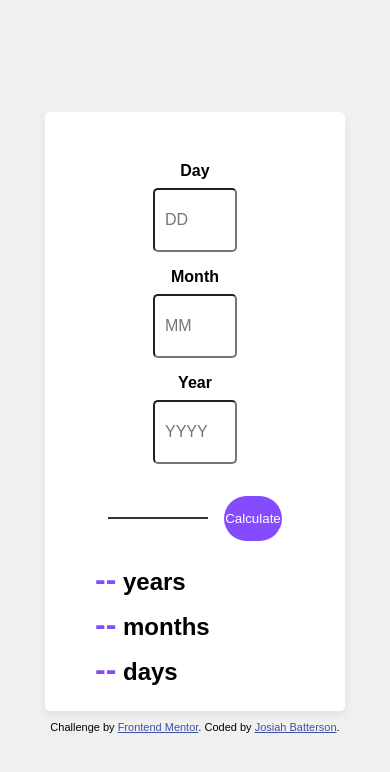
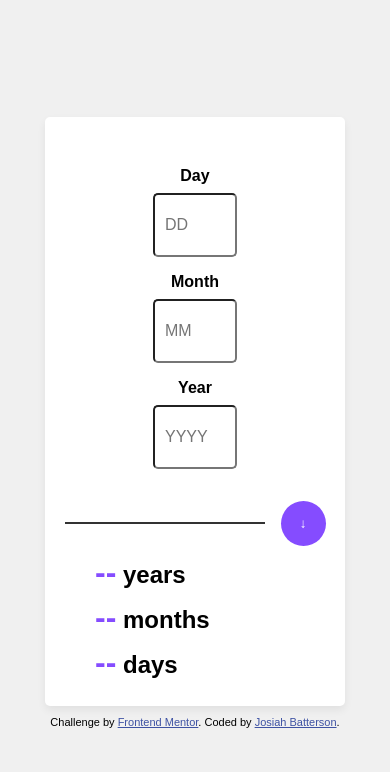
Before and after one commit to SiahBatterson/frontend-junior-project, a plain HTML site: page index.html in a window 390 px wide. Drawn offline with Linux system fonts and the light colour scheme.

Commit message:
finished line styling and added in the final touches

```diff
--- a/index.html
+++ b/index.html
@@ -45,7 +45,7 @@
         </div>
         <div class="button-line-container">
           <div class="line"></div>
-          <button type="submit">Calculate</button>
+          <button type="submit">↓</button>
         </div>
       </form>
       <div class="result">
--- a/style.css
+++ b/style.css
@@ -23,9 +23,11 @@ body {
 }
 
 .line {
-  width: 100px; /* Length of the line */
-  height: 2px; /* Thickness of the line */
-  background-color: #333; /* Line color */
+  width: 350px;
+  margin: 0;
+  padding: 0;
+  height: 2px;
+  background-color: #333;
 }
 
 .button-line-container {
@@ -79,7 +81,7 @@ button {
   border: none;
   cursor: pointer;
   height: 45px;
-  width: 30%;
+  width: 45px;
   display: flex;
   align-items: center;
   justify-content: center;
@@ -93,7 +95,9 @@ button:hover {
 }
 
 .result {
-  margin-top: 20px;
+  margin-top: 0px;
+  padding-top: 0;
+  margin-bottom: 10px;
 }
 
 .result p {
@@ -136,4 +140,19 @@ button:hover {
     width: 200px;
     max-width: 90%;
   }
+  .line {
+    width: 200px;
+    margin: 0;
+    padding: 0;
+    height: 2px;
+    background-color: #333;
+  }
+
+  .button-line-container {
+    display: flex;
+    align-items: center;
+    gap: 1rem;
+    justify-content: center;
+    margin-top: 1rem;
+  }
 }
```
